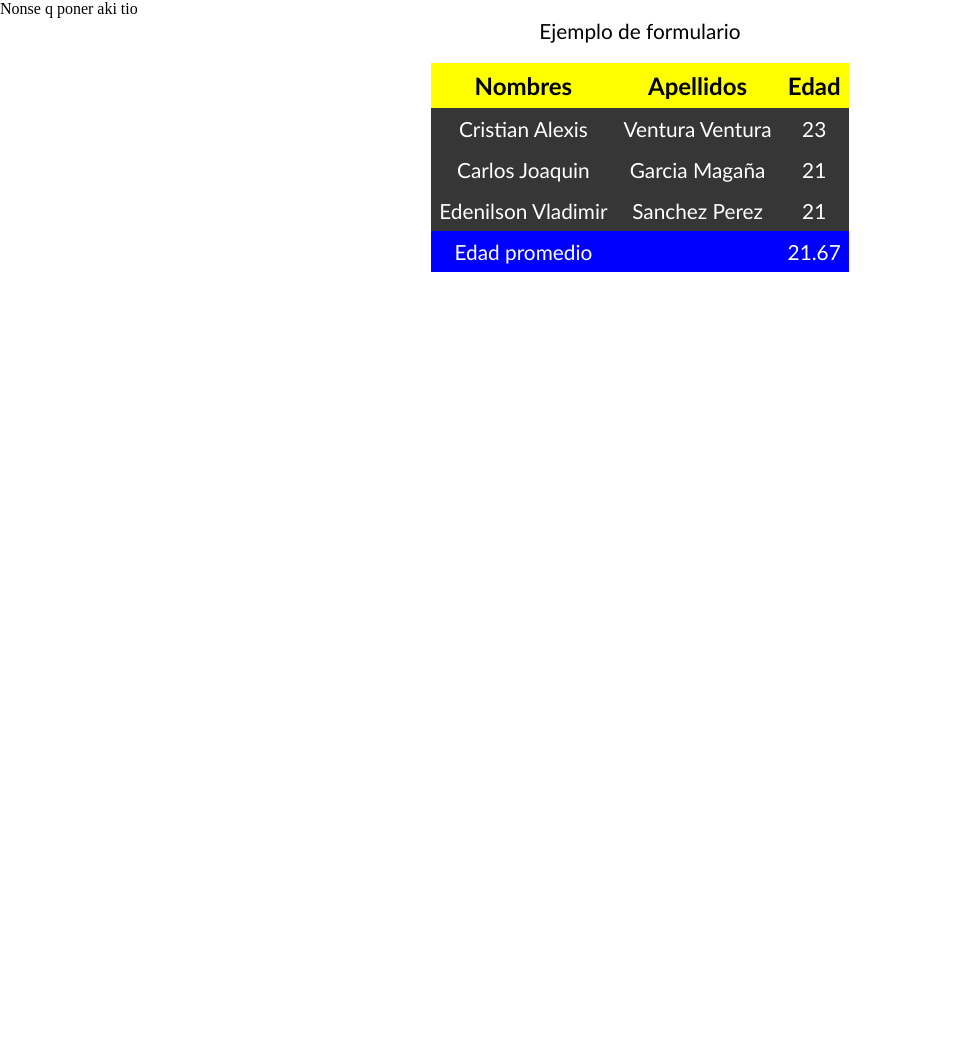
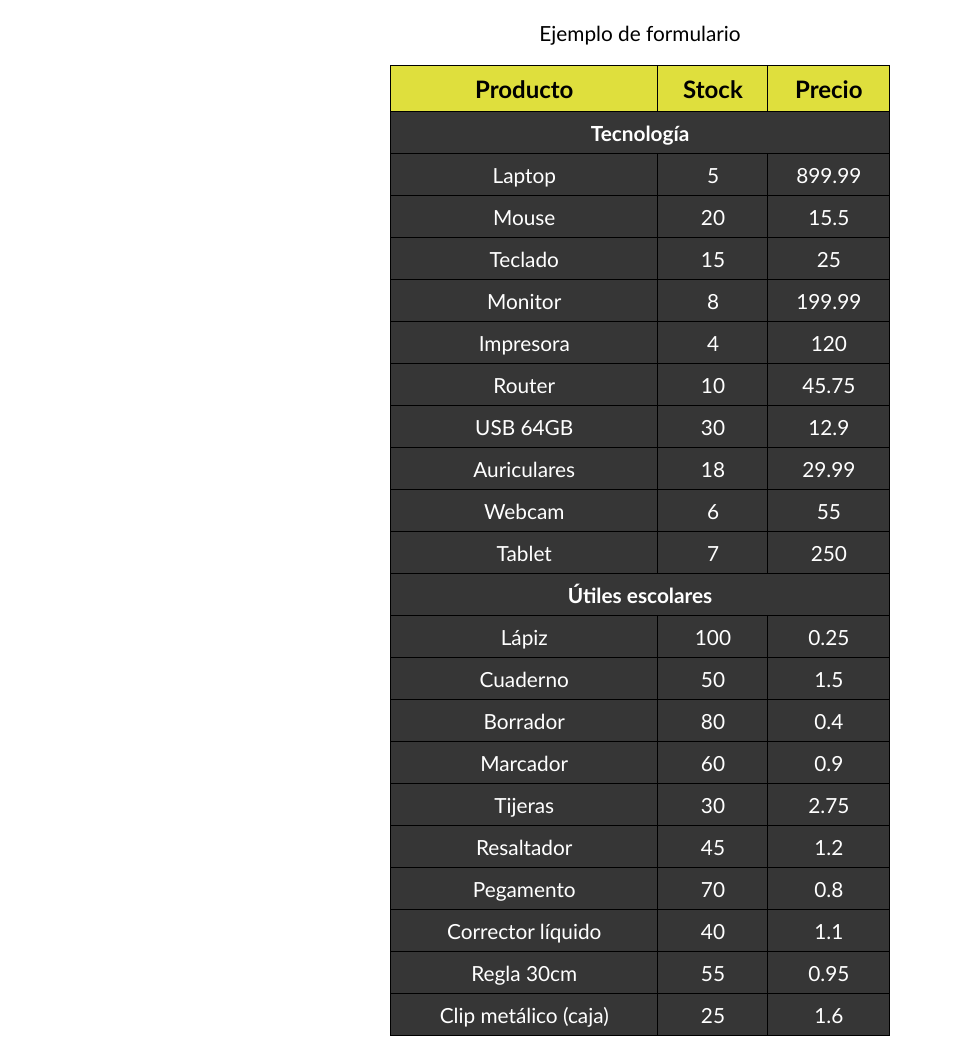
Before and after one commit to kristiankovic/practicas-git-tpi, a PHP site: page /ejercicio3/test.php in a window 1280 px wide. Shown: the whole page, without its empty margins (0-953 px from the left). Before the commit the page ends 272 px from the top, so only its background shows below. Run offline with PHP 8.4, Linux system fonts and the light colour scheme.

Commit message:
feat: se separo por categorias en el ejercicio 3

```diff
--- a/ejercicio3/style.css
+++ b/ejercicio3/style.css
@@ -5,6 +5,7 @@
 }
 
 .container{
+    margin: 20px;
     display: flex;
     flex-direction: column;
 
@@ -17,10 +18,13 @@ table{
 
     text-align: center;
     border-collapse: collapse;
+    border: 1px solid black;
+
+    width: 500px;
 }
 
 table thead{
-    background-color: yellow;
+    background-color: rgb(223, 223, 61);
     font-family: 'Trebuchet MS', 'Lucida Sans Unicode', 'Lucida Grande', 'Lucida Sans', Arial, sans-serif;
     font-size: 1.5rem;
 }
@@ -37,6 +41,7 @@ table tfoot{
 
 table th, td{
     padding: 8px;
+    border: 1px solid black;
 }
 
 table caption{
--- a/ejercicio3/test.php
+++ b/ejercicio3/test.php
@@ -1,15 +1,42 @@
 <?php
-echo "Nonse q poner aki tio";
 
-$db_personas = [
-    ["Cristian Alexis", "Ventura Ventura", 23],
-    ["Carlos Joaquin", "Garcia Magaña", 21],
-    ["Edenilson Vladimir", "Sanchez Perez", 21]
+$db_productos = [
+
+    "Tecnología" =>
+
+    [
+        ["Laptop",      5,  899.99],
+        ["Mouse",       20, 15.50],
+        ["Teclado",     15, 25.00],
+        ["Monitor",     8,  199.99],
+        ["Impresora",   4,  120.00],
+        ["Router",      10, 45.75],
+        ["USB 64GB",    30, 12.90],
+        ["Auriculares", 18, 29.99],
+        ["Webcam",      6,  55.00],
+        ["Tablet",      7,  250.00]
+    ],
+
+    "Útiles escolares" =>
+
+    [
+        ["Lápiz", 100, 0.25],
+        ["Cuaderno", 50, 1.50],
+        ["Borrador", 80, 0.40],
+        ["Marcador", 60, 0.90],
+        ["Tijeras", 30, 2.75],
+        ["Resaltador", 45, 1.20],
+        ["Pegamento", 70, 0.80],
+        ["Corrector líquido", 40, 1.10],
+        ["Regla 30cm", 55, 0.95],
+        ["Clip metálico (caja)", 25, 1.60]
+    ]
 ];
 
 ?>
 <!DOCTYPE html>
 <html lang="en">
+
 <head>
     <meta charset="UTF-8">
     <meta name="viewport" content="width=device-width, initial-scale=1.0">
@@ -27,65 +54,40 @@ $db_personas = [
             <thead>
                 <tr>
                     <th>
-                        Nombres
+                        Producto
                     </th>
 
                     <th>
-                        Apellidos
+                        Stock
                     </th>
 
                     <th>
-                        Edad
+                        Precio
                     </th>
                 </tr>
+
             </thead>
 
             <tbody>
 
-                <?php for($i = 0; $i < count($db_personas); $i++) : ?>
+                <?php foreach($db_productos as $categoria => $productos) : ?>
+                    <tr>
+                        <th colspan="3"> <?= $categoria ?></th>
+                    </tr>
 
-                <tr>
-                    <td>
-                        <?php echo $db_personas[$i][0];?>
-                    </td>
+                    <?php foreach($productos as $producto) : ?>
+                    <tr>
+                        <td><?= $producto[0] ?></td>
+                        <td><?= $producto[1] ?></td>
+                        <td><?= $producto[2] ?></td>
 
-                    <td>
-                        <?php echo $db_personas[$i][1]; ?>
-                    </td>
-
-                    <td>
-                        <?php echo $db_personas[$i][2]; ?>
-                    </td>
-
-                </tr>
-
-                <?php endfor;?>
-
+                    </tr>
+                    <?php endforeach; ?>
+                <?php endforeach; ?>
             </tbody>
 
-            <tfoot>
+        </table>
+    </div>
+</body>
 
-            <?php
-            $edades = 0;
-
-            for($i = 0; $i < count($db_personas); $i++){
-
-                $edades += $db_personas[$i][2];
-            }
-
-            $promedio_edades = $edades / count($db_personas);
-
-            ?>
-
-            <tr>
-                <td>Edad promedio</td>
-                <td></td>
-                <td>
-                    <?php echo round($promedio_edades, 2); ?>
-                </td>
-            </tr>
-            </tfoot>
-        </table>
-</div>
-</body>
 </html>
```
